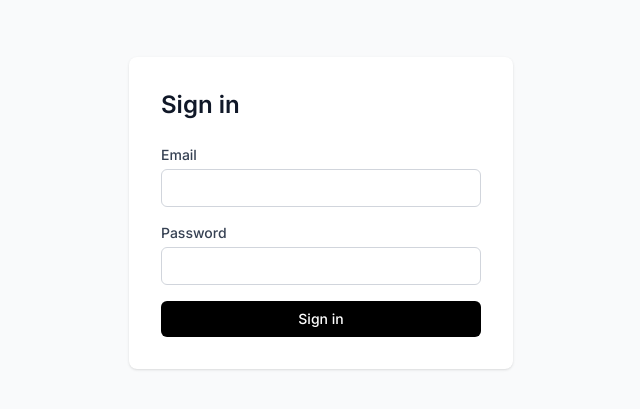
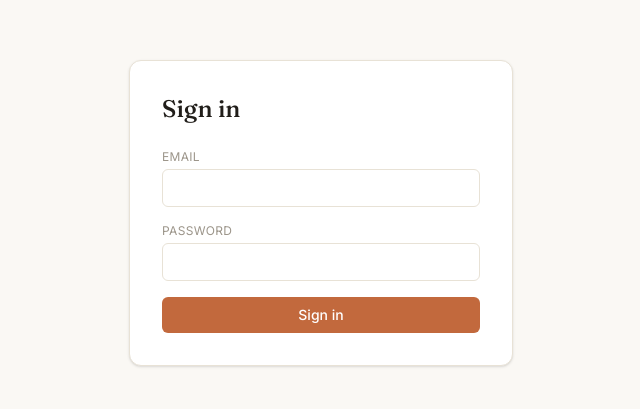
Before and after one commit to rbnhbd71/la-gondola, a Next.js app: page /login in a window 1280 px wide. Shown: the part 187-596 px from the top of the page, without its empty margins (319-959 px from the left). Built offline with nearby package versions, Linux system fonts and the light colour scheme.

Commit message:
feat: update login page to match design system
Co-Authored-By: Claude Sonnet 4.6 <noreply@anthropic.com>

```diff
--- a/app/login/page.tsx
+++ b/app/login/page.tsx
@@ -30,12 +30,12 @@ export default function LoginPage() {
   }
 
   return (
-    <div className="min-h-screen flex items-center justify-center bg-gray-50">
-      <div className="w-full max-w-sm bg-white rounded-lg shadow p-8">
-        <h1 className="text-2xl font-semibold mb-6 text-gray-900">Sign in</h1>
+    <div className="min-h-screen flex items-center justify-center bg-bg">
+      <div className="w-full max-w-sm bg-surface rounded-xl border border-line shadow-sm p-8">
+        <h1 className="font-display font-medium text-2xl text-ink mb-6">Sign in</h1>
         <form onSubmit={handleSubmit} className="space-y-4">
           <div>
-            <label className="block text-sm font-medium text-gray-700 mb-1">
+            <label className="block text-xs font-normal text-ink-faint uppercase tracking-wide mb-1">
               Email
             </label>
             <input
@@ -44,11 +44,11 @@ export default function LoginPage() {
               onChange={e => setEmail(e.target.value)}
               required
               autoComplete="email"
-              className="w-full border border-gray-300 rounded-md px-3 py-2 text-sm focus:outline-none focus:ring-2 focus:ring-black"
+              className="w-full border border-line rounded-md px-3 py-2 text-sm text-ink focus:outline-none focus:ring-2 focus:ring-line"
             />
           </div>
           <div>
-            <label className="block text-sm font-medium text-gray-700 mb-1">
+            <label className="block text-xs font-normal text-ink-faint uppercase tracking-wide mb-1">
               Password
             </label>
             <input
@@ -57,14 +57,14 @@ export default function LoginPage() {
               onChange={e => setPassword(e.target.value)}
               required
               autoComplete="current-password"
-              className="w-full border border-gray-300 rounded-md px-3 py-2 text-sm focus:outline-none focus:ring-2 focus:ring-black"
+              className="w-full border border-line rounded-md px-3 py-2 text-sm text-ink focus:outline-none focus:ring-2 focus:ring-line"
             />
           </div>
           {error && <p className="text-red-600 text-sm">{error}</p>}
           <button
             type="submit"
             disabled={loading}
-            className="w-full bg-black text-white py-2 rounded-md text-sm font-medium hover:bg-gray-800 disabled:opacity-50 transition-colors"
+            className="w-full bg-clay text-white py-2 rounded-md text-sm font-medium hover:bg-clay-dark disabled:opacity-50 transition-colors"
           >
             {loading ? 'Signing in…' : 'Sign in'}
           </button>
```
